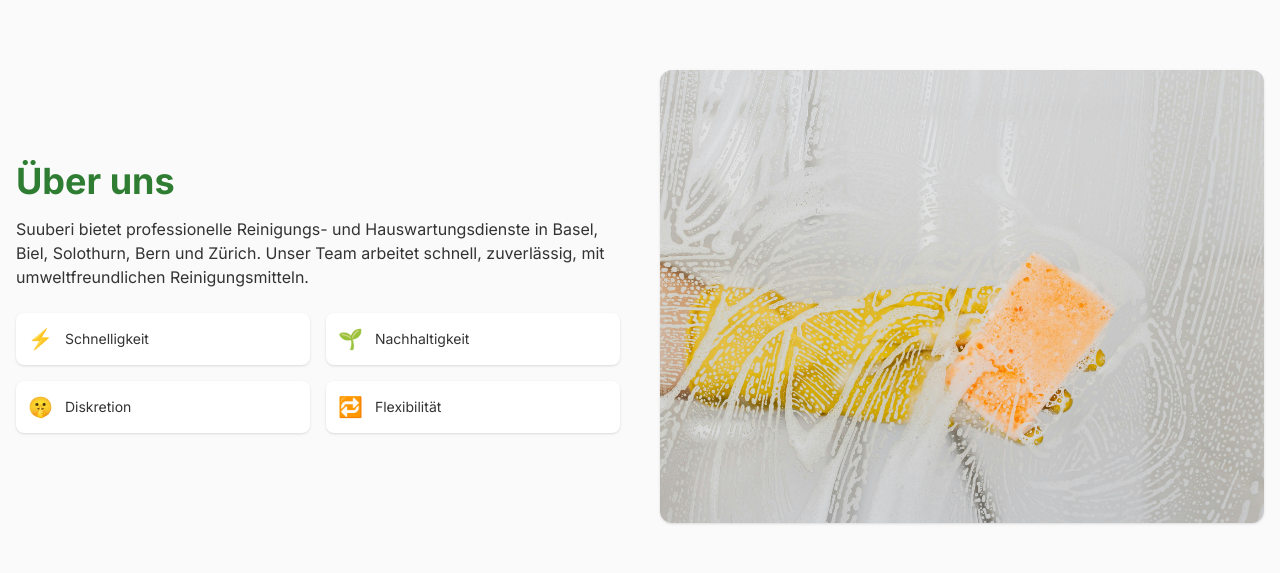
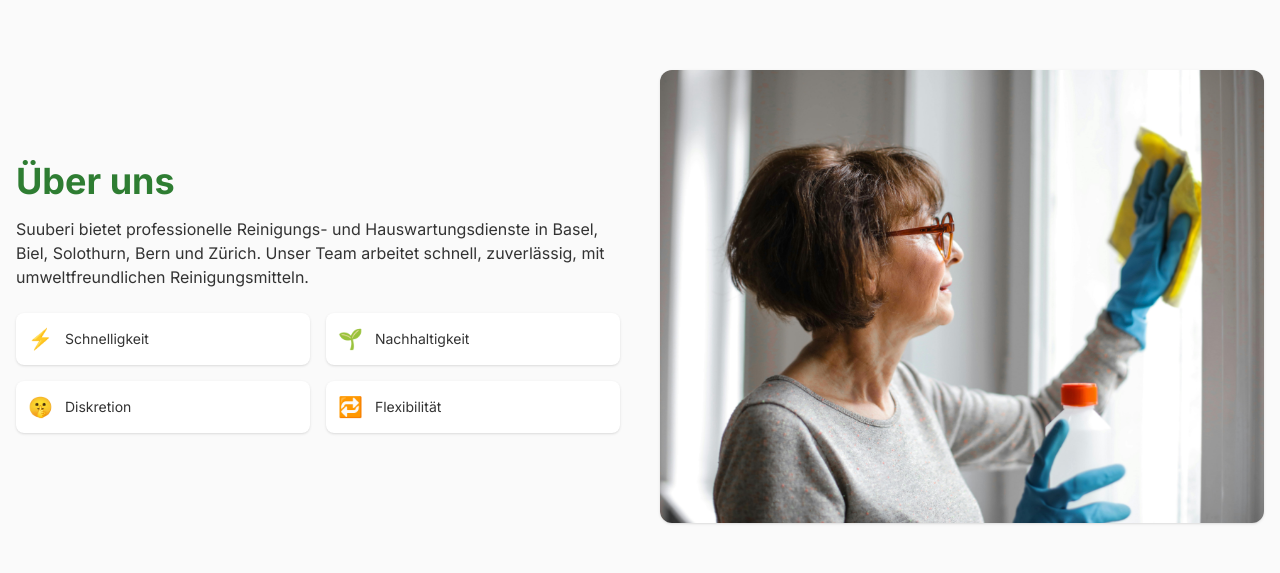
Before and after one commit to reinigungsuuberi/reinigung-suuberi-ch, a Next.js app: page / in a window 1280 px wide. Shown: the part 640-1213 px from the top of the page. Built offline with nearby package versions, Linux system fonts and the light colour scheme.

Commit message:
update image

```diff
--- a/src/components/AboutSection.tsx
+++ b/src/components/AboutSection.tsx
@@ -37,7 +37,7 @@ const AboutSection = () => {
           </div>
           <div className="relative aspect-[4/3] w-full overflow-hidden rounded-xl shadow">
             <Image
-              src="/img/cleaning.jpg"
+              src="/img/cleaning2.jpg"
               alt="Sauberer, moderner Büroraum"
               fill
               sizes="(min-width: 1024px) 50vw, 100vw"
--- a/src/components/Hero.tsx
+++ b/src/components/Hero.tsx
@@ -14,7 +14,7 @@ const Hero = ({ onCtaClick }: HeroProps) => {
     >
       <div className="absolute inset-0 -z-10">
         <Image
-          src="https://images.unsplash.com/photo-1581578731548-c64695cc6952?q=80&w=1920&auto=format&fit=crop"
+          src="/img/cleaning.jpg"
           alt="Reinigungsteam im Einsatz"
           fill
           priority
```
Also changed, not shown: public/img/cleaning.jpg, public/img/cleaning2.jpg (added).
